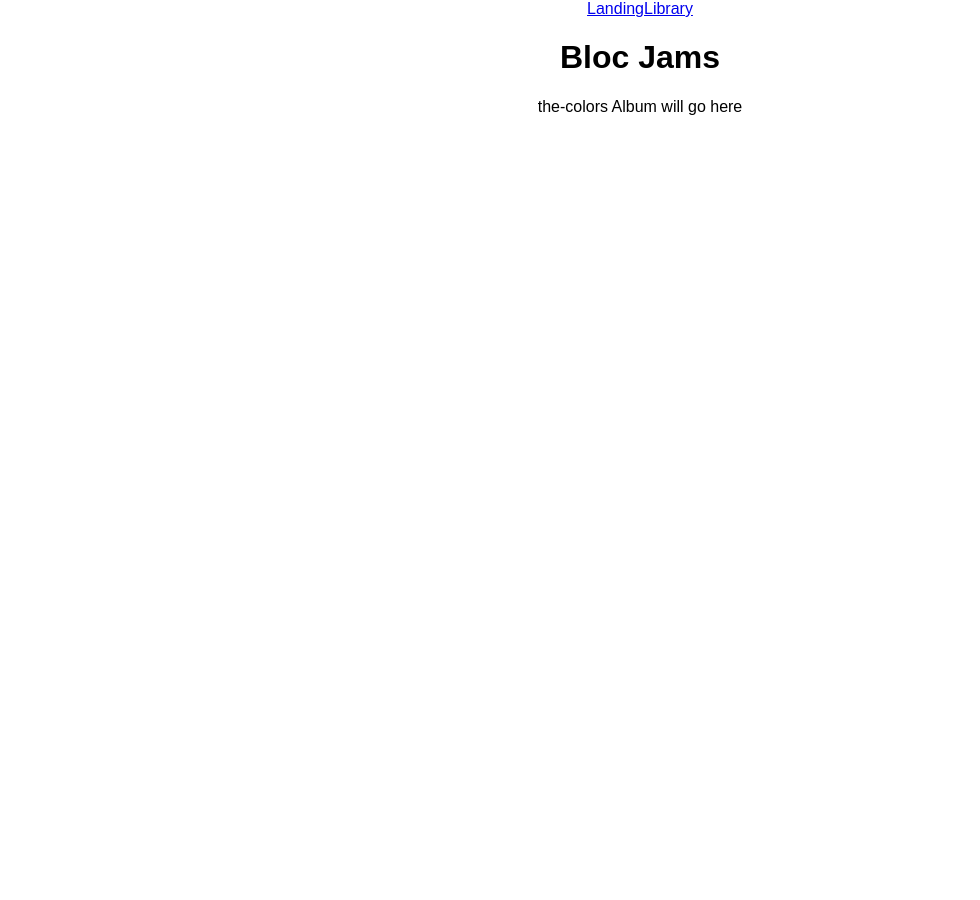
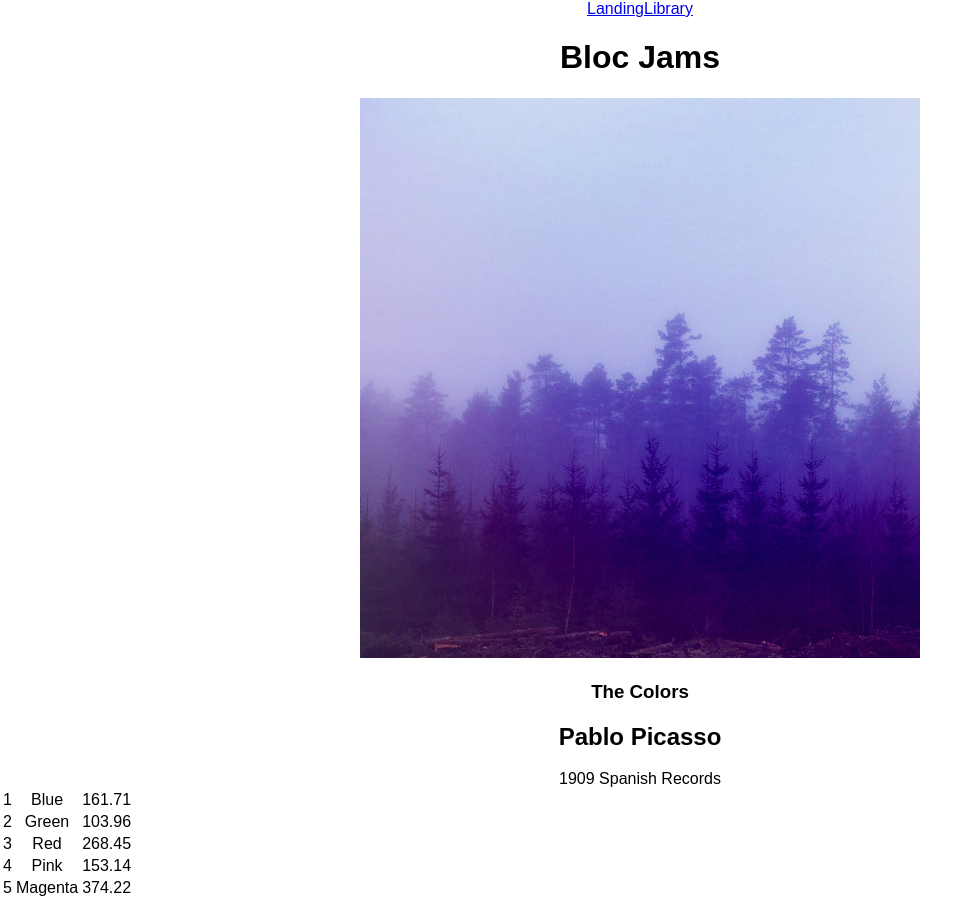
Before and after one commit to gardunochris/bloc-jams-react, a React (Create React App) app: page /album/the-colors in a window 1280 px wide. Shown: the whole page, without its empty margins (0-980 px from the left). Before the commit the page ends 800 px from the top, so only its background shows below. Built offline with nearby package versions, Linux system fonts and the light colour scheme.

Commit message:
Song list in Album.js

```diff
--- a/src/components/Album.js
+++ b/src/components/Album.js
@@ -1,10 +1,48 @@
 import React, { Component } from 'react';
+import albumData from './../data/albums';
 
 class Album extends Component {
+  constructor(props) {
+     super(props);
+
+     const album = albumData.find( album => {
+       return album.slug === this.props.match.params.slug
+     });
+
+     this.state = {
+       album: album
+     };
+   }
+
    render() {
      return (
        <section className="album">
-         {this.props.match.params.slug} Album will go here
+         <section id="album-info">
+           <img id="album-cover-art" src={this.state.album.albumCover} alt={this.state.album.title}/>
+           <div className="album-details">
+             <h1 id="album-title">{this.state.album.title}</h1>
+             <h2 className="artist">{this.state.album.artist}</h2>
+             <div id="release-info">{this.state.album.releaseInfo}</div>
+           </div>
+         </section>
+         <table id="song-list">
+           <colgroup>
+             <col id="song-number-column" />
+             <col id="song-title-column" />
+             <col id="song-duration-column" />
+           </colgroup>
+           <tbody>
+            {
+              this.state.album.songs.map((song,index) =>
+                 <tr className="song" key={index}>
+                  <td className="song-number">{index+1}</td>
+                  <td className="song-title">{this.state.album.songs[index].title}</td>
+                  <td id="song-duration">{this.state.album.songs[index].duration}</td>
+                 </tr>
+               )
+              }
+          </tbody>
+         </table>
        </section>
      );
    }
```
